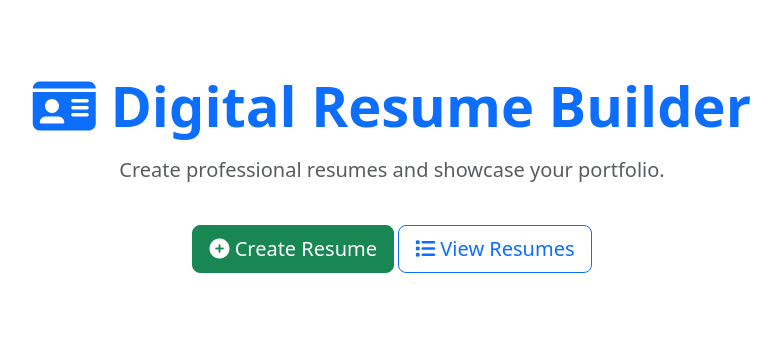
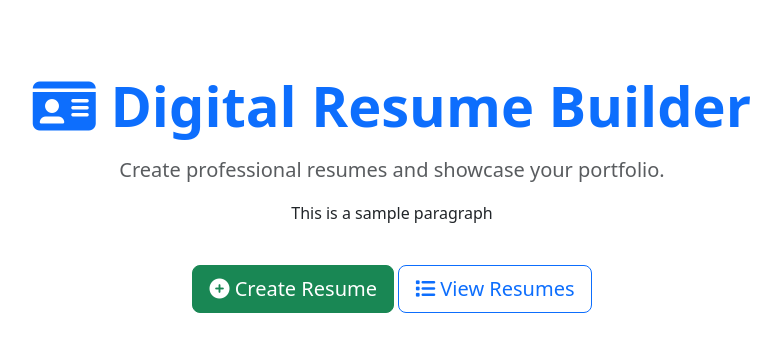
Before and after one commit to x18198988/devops_app, a Flask app: page / in a window 1280 px wide. Shown: the top 352 px of the page, without its empty margins (248-1029 px from the left). Run offline with Flask 3, Linux system fonts and the light colour scheme.

Commit message:
Update home.html

```diff
--- a/templates/home.html
+++ b/templates/home.html
@@ -3,6 +3,7 @@
 <div class="text-center py-5">
     <h1 class="display-4 fw-bold text-primary"><i class="fas fa-id-card"></i> Digital Resume Builder</h1>
     <p class="lead mt-3 text-muted">Create professional resumes and showcase your portfolio.</p>
+    <p>This is a sample paragraph</p>
     <a href="{{ url_for('add_resume') }}" class="btn btn-success btn-lg mt-4"><i class="fas fa-plus-circle"></i> Create Resume</a>
     <a href="{{ url_for('index') }}" class="btn btn-outline-primary btn-lg mt-4"><i class="fas fa-list"></i> View Resumes</a>
 </div>
```
